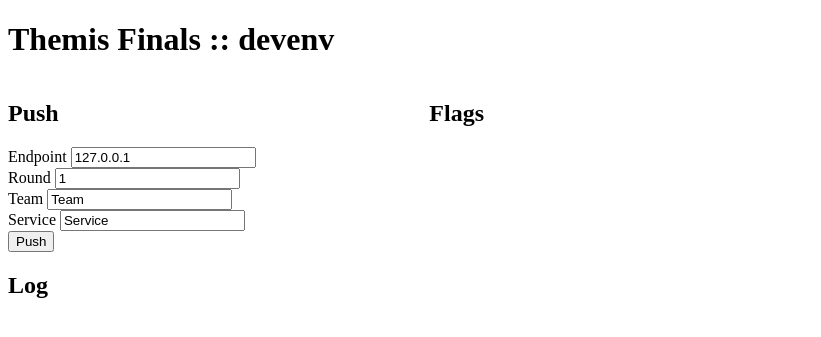
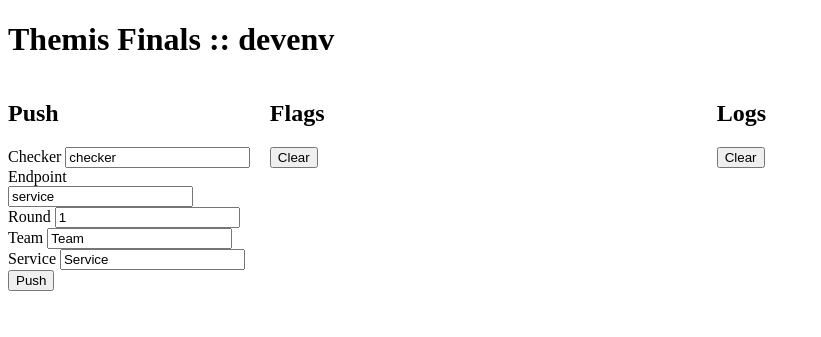
Before and after one commit to VolgaCTF/volgactf-final-devenv, a Flask app: page / in a window 1280 px wide. Shown: the top 337 px of the page, without its empty margins (0-821 px from the left). Run offline with Flask 2, Linux system fonts and the light colour scheme; data that the repository does not hold is empty.

Commit message:
Update UI, add service container

```diff
--- a/checker/external.py
+++ b/checker/external.py
@@ -3,5 +3,5 @@ from random import choice
 from string import ascii_letters, digits
 
 
-def get_random_message():
-    return ''.join(choice(ascii_letters + digits) for _ in range(16))
+def get_random_message(size=16):
+    return ''.join(choice(ascii_letters + digits) for _ in range(size))
--- a/master/app.py
+++ b/master/app.py
@@ -4,17 +4,19 @@ import hashlib
 import redis
 import jwt
 import datetime
-from flask import Flask, request, render_template, jsonify, make_response
+from flask import Flask, request, render_template, jsonify
 import requests
 import pytz
 import json
 from flask_sse import sse
 from collections import deque
 from random import randrange
+from random import choice
+from string import ascii_letters, digits
 
 
 app = Flask(__name__)
-app.config['REDIS_URL'] = 'redis://redis:6379/3'
+app.config['REDIS_URL'] = 'redis://redis:6379/2'
 app.register_blueprint(sse, url_prefix='/stream')
 
 cache = redis.Redis(host='redis', port=6379, db=1)
@@ -26,19 +28,26 @@ def index():
 
 
 def issue_flag():
-    secret = base64.urlsafe_b64decode(os.getenv('THEMIS_FINALS_FLAG_GENERATOR_SECRET'))
+    secret = base64.urlsafe_b64decode(
+        os.getenv('THEMIS_FINALS_FLAG_GENERATOR_SECRET')
+    )
     h = hashlib.md5()
     h.update(os.urandom(32))
     h.update(secret)
     flag = h.hexdigest()
-    label = os.urandom(10)
+    label = ''.join(choice(ascii_letters + digits) for _ in range(8))
     return flag, label
 
 
 def create_capsule(flag):
+    key = os.getenv('THEMIS_FINALS_FLAG_SIGN_KEY_PRIVATE').replace('\\n', '\n')
     return '{0}{1}{2}'.format(
         os.getenv('THEMIS_FINALS_FLAG_WRAP_PREFIX'),
-        jwt.encode({'flag': flag}, key=os.getenv('THEMIS_FINALS_FLAG_SIGN_KEY_PRIVATE').replace('\\n', '\n'), algorithm='ES256').decode('ascii'),
+        jwt.encode(
+            {'flag': flag},
+            key=key,
+            algorithm='ES256'
+        ).decode('ascii'),
         os.getenv('THEMIS_FINALS_FLAG_WRAP_SUFFIX')
     )
 
@@ -48,7 +57,7 @@ def create_push_job(capsule, label, params):
         'params': {
             'endpoint': params.get('endpoint', '127.0.0.1'),
             'capsule': capsule,
-            'label': base64.urlsafe_b64encode(label).decode('ascii')
+            'label': label
         },
         'metadata': {
             'timestamp': datetime.datetime.now(pytz.utc).isoformat(),
@@ -56,7 +65,7 @@ def create_push_job(capsule, label, params):
             'team_name': params.get('team', 'Team'),
             'service_name': params.get('service', 'Service')
         },
-        'report_url': 'http://master:5000/api/checker/v2/report_push'
+        'report_url': 'http://master/api/checker/v2/report_push'
     }
 
 
@@ -74,8 +83,8 @@ def create_pull_job(capsule, label, params):
             'team_name': params['team'],
             'service_name': params['service']
         },
-        'report_url': 'http://master:5000/api/checker/v2/report_pull'
-      }
+        'report_url': 'http://master/api/checker/v2/report_pull'
+    }
 
 
 @app.route('/push', methods=['POST'])
@@ -85,19 +94,22 @@ def push():
     job = create_push_job(capsule, label, request.form)
     auth = (os.getenv('THEMIS_FINALS_AUTH_CHECKER_USERNAME'),
             os.getenv('THEMIS_FINALS_AUTH_CHECKER_PASSWORD'))
-    r = requests.post('http://{0}:5000/push'.format(os.getenv('THEMIS_FINALS_CHECKER_HOSTNAME')), json=job, auth=auth)
-    update_log(dict(
+    checker_host = request.form.get('checker', 'checker')
+    url = 'http://{0}/push'.format(checker_host)
+    r = requests.post(url, json=job, auth=auth)
+    update_logs(dict(
         type='outcoming',
         category='PUSH',
         timestamp=datetime.datetime.now(pytz.utc).isoformat(),
         raw=job
     ))
-    sse.publish(get_log(), type='log')
+    sse.publish(get_logs(), type='logs')
     update_flags(dict(
+        checker_host=checker_host,
         flag=flag,
         status=-1,
         capsule=capsule,
-        label=base64.urlsafe_b64encode(label).decode('ascii'),
+        label=label,
         params=dict(
             endpoint=request.form.get('endpoint', '127.0.0.1'),
             round=int(request.form.get('round', '1')),
@@ -120,22 +132,24 @@ def pull():
     job = create_pull_job(item['capsule'], item['label'], item['params'])
     auth = (os.getenv('THEMIS_FINALS_AUTH_CHECKER_USERNAME'),
             os.getenv('THEMIS_FINALS_AUTH_CHECKER_PASSWORD'))
-    r = requests.post('http://{0}:5000/pull'.format(os.getenv('THEMIS_FINALS_CHECKER_HOSTNAME')), json=job, auth=auth)
-    update_log(dict(
+    checker_host = item['checker_host']
+    url = 'http://{0}/pull'.format(checker_host)
+    r = requests.post(url, json=job, auth=auth)
+    update_logs(dict(
         type='outcoming',
         category='PULL',
         timestamp=datetime.datetime.now(pytz.utc).isoformat(),
         raw=job
     ))
-    sse.publish(get_log(), type='log')
+    sse.publish(get_logs(), type='logs')
     return jsonify(job), r.status_code
 
 
-def get_log():
-    log_str = cache.get('themis_finals_log')
-    if log_str is None:
+def get_logs():
+    logs_str = cache.get('themis_finals_logs')
+    if logs_str is None:
         return list()
-    return json.loads(log_str.decode('utf-8'))
+    return json.loads(logs_str.decode('utf-8'))
 
 
 def get_flags():
@@ -145,10 +159,10 @@ def get_flags():
     return json.loads(flags_str.decode('utf-8'))
 
 
-def update_log(item):
-    log = deque(get_log(), 25)
-    log.appendleft(item)
-    cache.set('themis_finals_log', json.dumps(list(log)))
+def update_logs(item):
+    logs = deque(get_logs(), 25)
+    logs.appendleft(item)
+    cache.set('themis_finals_logs', json.dumps(list(logs)))
 
 
 def update_flags(item):
@@ -157,16 +171,30 @@ def update_flags(item):
     cache.set('themis_finals_flags', json.dumps(list(flags)))
 
 
-@app.route('/log')
-def log():
-    log = get_log()
-    return jsonify(log)
+@app.route('/logs')
+def logs():
+    logs = get_logs()
+    return jsonify(logs)
+
+
+@app.route('/logs', methods=['DELETE'])
+def clear_logs():
+    cache.delete('themis_finals_logs')
+    sse.publish(get_logs(), type='logs')
+    return '', 204
 
 
 @app.route('/flags')
 def flags():
     flags = get_flags()
     return jsonify(flags)
+
+
+@app.route('/flags', methods=['DELETE'])
+def clear_flags():
+    cache.delete('themis_finals_flags')
+    sse.publish(get_flags(), type='flags')
+    return '', 204
 
 
 def edit_flags(flag, label, status):
@@ -180,13 +208,13 @@ def edit_flags(flag, label, status):
 @app.route('/api/checker/v2/report_push', methods=['POST'])
 def report_push():
     data = request.get_json()
-    update_log(dict(
+    update_logs(dict(
         type='incoming',
         category='PUSH',
         timestamp=datetime.datetime.now(pytz.utc).isoformat(),
         raw=data
     ))
-    sse.publish(get_log(), type='log')
+    sse.publish(get_logs(), type='logs')
     if data['status'] == 101:
         edit_flags(data['flag'], data['label'], data['status'])
         sse.publish(get_flags(), type='flags')
@@ -196,11 +224,11 @@ def report_push():
 @app.route('/api/checker/v2/report_pull', methods=['POST'])
 def report_pull():
     data = request.get_json()
-    update_log(dict(
+    update_logs(dict(
         type='incoming',
         category='PULL',
         timestamp=datetime.datetime.now(pytz.utc).isoformat(),
         raw=data
     ))
-    sse.publish(get_log(), type='log')
+    sse.publish(get_logs(), type='logs')
     return '', 204
--- a/master/templates/index.html
+++ b/master/templates/index.html
@@ -6,13 +6,16 @@
   <body>
     <h1>Themis Finals :: devenv</h1>
     <div style="display: flex">
-        <section style="flex: 1 0 0;">
+        <section style="width: 20%;">
             <header>
                 <h2>Push</h2>
             </header>
             <form id="push">
+                <label for="push-checker">Checker</label>
+                <input name="checker" id="push-checker" type="text" value="checker">
+                <br>
                 <label for="push-endpoint">Endpoint</label>
-        		<input name="endpoint" id="push-endpoint" type="text" value="127.0.0.1">
+                <input name="endpoint" id="push-endpoint" type="text" value="service">
                 <br>
                 <label for="push-round">Round</label>
                 <input name="round" id="push-round" type="number" min="1" value="1">
@@ -26,26 +29,42 @@
                 <button type="submit">Push</button>
             </form>
         </section>
-        <section style="flex: 2 0 0">
+        <section style="padding-left: 15px; width: 35%;">
             <header>
                 <h2>Flags</h2>
+                <button id="clear_flags">Clear</button>
             </header>
             <div id="flags"></div>
         </section>
+
+        <section style="padding-left: 15px; width: 45%;">
+            <header>
+                <h2>Logs</h2>
+                <button id="clear_logs">Clear</button>
+            </header>
+            <div id="logs"></div>
+        </section>
     </div>
-
-    <section>
-    	<header>
-    		<h2>Log</h2>
-    	</header>
-    	<div id="log"></div>
-    </section>
 
     <script>
         document.addEventListener('DOMContentLoaded', function (event) {
+            function onClearFlags () {
+                fetch('/flags', {
+                    method: 'DELETE'
+                })
+                .then(function (data) {
+                })
+                .catch(function (err) {
+                    console.log(err)
+                })
+            }
+
+            var flagsClearButton = document.getElementById('clear_flags')
+            flagsClearButton.onclick = onClearFlags
+
             var flagsContainerEl = document.getElementById('flags')
 
-            function onRequestPull() {
+            function onRequestPull () {
                 var flag = this.getAttribute('data-flag')
                 var form = new FormData()
                 form.append('flag', flag)
@@ -71,6 +90,8 @@
                 for (var i=0; i<flags.length; ++i) {
                     var item = flags[i]
                     var itemEl = document.createElement('div')
+                    itemEl.style.borderTop = '2px dotted black'
+                    itemEl.style.padding = '10px 0'
 
                     var flagEl = document.createElement('code')
                     var flagTextEl = document.createTextNode(item.flag)
@@ -86,25 +107,52 @@
                     buttonEl.setAttribute('data-flag', item.flag)
                     itemEl.appendChild(buttonEl)
 
+                    var br1El = document.createElement('br')
+                    itemEl.appendChild(br1El)
+
+                    var labelEl = document.createElement('code')
+                    labelEl.style.color = 'gray'
+                    var smallEl = document.createElement('small')
+                    var labelTextEl = document.createTextNode(item.label)
+                    smallEl.appendChild(labelTextEl)
+                    labelEl.appendChild(smallEl)
+                    itemEl.appendChild(labelEl)
+
                     flagsContainerEl.appendChild(itemEl)
                 }
             }
 
-    		var logContainerEl = document.getElementById('log')
-
-    		function renderLog (log) {
-    			while (logContainerEl.firstChild) {
-    				logContainerEl.removeChild(logContainerEl.firstChild);
+            function onClearLogs () {
+                fetch('/logs', {
+                    method: 'DELETE'
+                })
+                .then(function (data) {
+                })
+                .catch(function (err) {
+                    console.log(err)
+                })
             }
 
-				for (var i=0; i<log.length; ++i) {
-                    var item = log[i]
+            var logsClearButton = document.getElementById('clear_logs')
+            logsClearButton.onclick = onClearLogs
+
+            var logsContainerEl = document.getElementById('logs')
+
+            function renderLogs (logs) {
+                while (logsContainerEl.firstChild) {
+                    logsContainerEl.removeChild(logsContainerEl.firstChild);
+                }
+
+                for (var i=0; i<logs.length; ++i) {
+                    var item = logs[i]
                     var itemEl = document.createElement('div')
+                    itemEl.style.borderTop = '2px dotted black'
 
                     var headerEl = document.createElement('p')
+                    headerEl.style.margin = '10px 0'
 
                     var itemTypeEl = document.createElement('span')
-                    itemTypeEl.style.color = (item.type === 'outcoming') ? 'red' : 'green'
+                    itemTypeEl.style.color = (item.type === 'outcoming') ? 'red' : 'blue'
                     var itemTypeTextEl = document.createTextNode((item.type === 'outcoming') ? '🡒' : '🡐')
                     itemTypeEl.appendChild(itemTypeTextEl)
                     headerEl.appendChild(itemTypeEl)
@@ -123,29 +171,73 @@
 
                     itemEl.appendChild(headerEl)
 
+                    if (item.type === 'incoming') {
+                        var itemStatusEl = document.createElement('p')
+                        itemStatusEl.style.margin = '10px 0'
+
+                        var itemStatusSpanEl = document.createElement('span')
+                        var statusColor = null
+                        var statusText = null
+                        switch (item.raw.status) {
+                            case 101:
+                                statusColor = 'green'
+                                statusText = 'UP'
+                                break
+                            case 102:
+                                statusColor = 'orange'
+                                statusText = 'CORRUPT'
+                                break
+                            case 103:
+                                statusColor = 'rosybrown'
+                                statusText = 'MUMBLE'
+                                break
+                            case 104:
+                                statusColor = 'red'
+                                statusText = 'DOWN'
+                                break
+                            case 110:
+                                statusColor = 'gray'
+                                statusText = 'INTERNAL_ERROR'
+                                break
+                            default:
+                                statusColor = 'gray'
+                                statusText = 'N/A'
+                                break
+                        }
+                        itemStatusSpanEl.style.color = statusColor
+                        itemStatusSpanEl.style.fontWeight = 'bold'
+                        var itemStatusTextEl = document.createTextNode(statusText)
+                        itemStatusSpanEl.appendChild(itemStatusTextEl)
+                        itemStatusEl.appendChild(itemStatusSpanEl)
+                        itemEl.appendChild(itemStatusEl)
+                    }
+
                     var detailsEl = document.createElement('details')
+                    detailsEl.style.margin = '10px 0'
+                    detailsEl.style.color = 'gray'
                     var summaryEl = document.createElement('summary')
                     var summaryTextEl = document.createTextNode('Data')
                     summaryEl.appendChild(summaryTextEl)
                     detailsEl.appendChild(summaryEl)
 
                     var codeEl = document.createElement('code')
+                    codeEl.style.wordWrap = 'break-word'
                     var codeTextEl = document.createTextNode(JSON.stringify(item.raw))
                     codeEl.appendChild(codeTextEl)
                     detailsEl.appendChild(codeEl)
                     itemEl.appendChild(detailsEl)
 
-                    logContainerEl.appendChild(itemEl)
+                    logsContainerEl.appendChild(itemEl)
                 }
             }
 
-    		function loadLog () {
-    			fetch('/log')
+            function loadLogs () {
+                fetch('/logs')
                 .then(function (r) {
                     return r.json()
                 })
                 .then(function (data) {
-    				renderLog(data)
+                    renderLogs(data)
                 })
                 .catch(function (err) {
                     console.log(err)
@@ -183,9 +275,9 @@
             }, false)
 
             var source = new EventSource("{{ url_for('sse.stream') }}")
-    		source.addEventListener('log', function (e) {
+            source.addEventListener('logs', function (e) {
                 var data = JSON.parse(e.data)
-        		renderLog(data)
+                renderLogs(data)
             }, false)
 
             source.addEventListener('flags', function (e) {
@@ -194,10 +286,10 @@
             }, false)
 
             source.addEventListener('error', function (e) {
-        		console.log("Failed to connect to event stream. Is Redis running?")
+                console.log('Failed to connect to event stream. Is Redis running?')
             }, false)
 
-    		loadLog()
+            loadLogs()
             loadFlags()
         })
     </script>
```
Also changed, not shown: checker/checker.py (+19 -1 lines), checker/server.py (+31 -24 lines), docker-compose.yml (+5 -8 lines), service/server.py (added, +27 -0 lines), 4 other files. Lines whose indentation alone changed are shown as unchanged.
